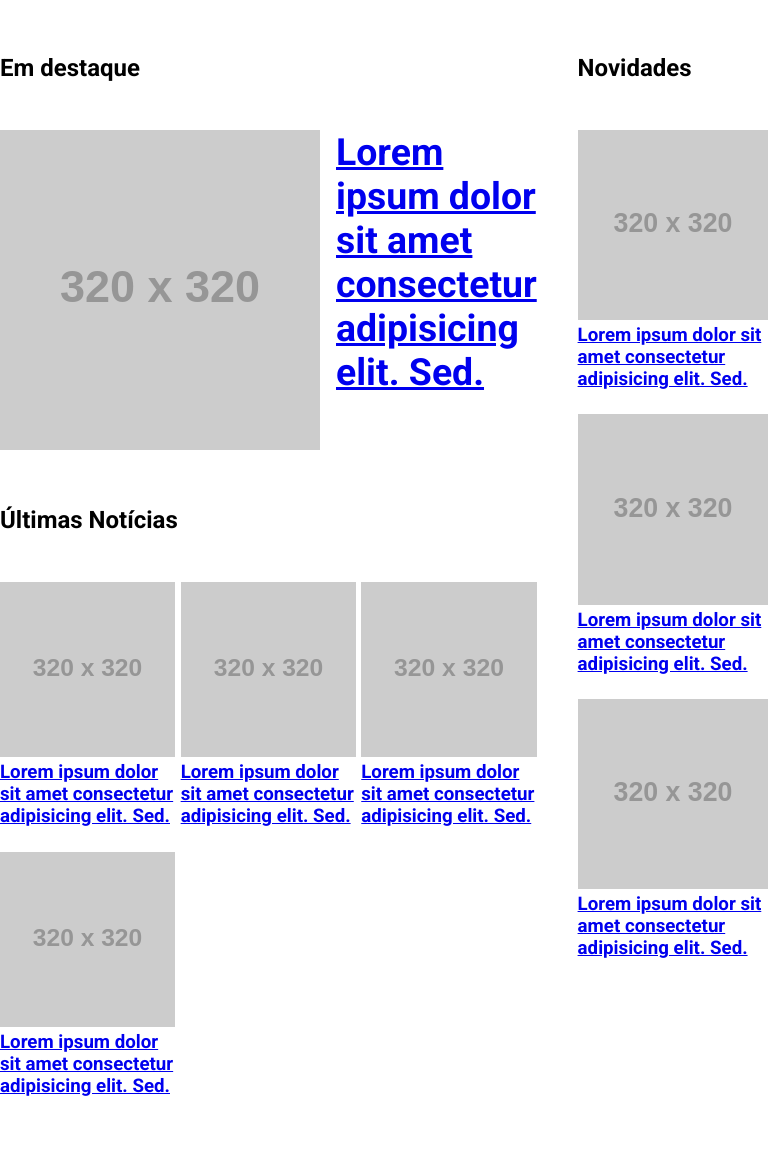
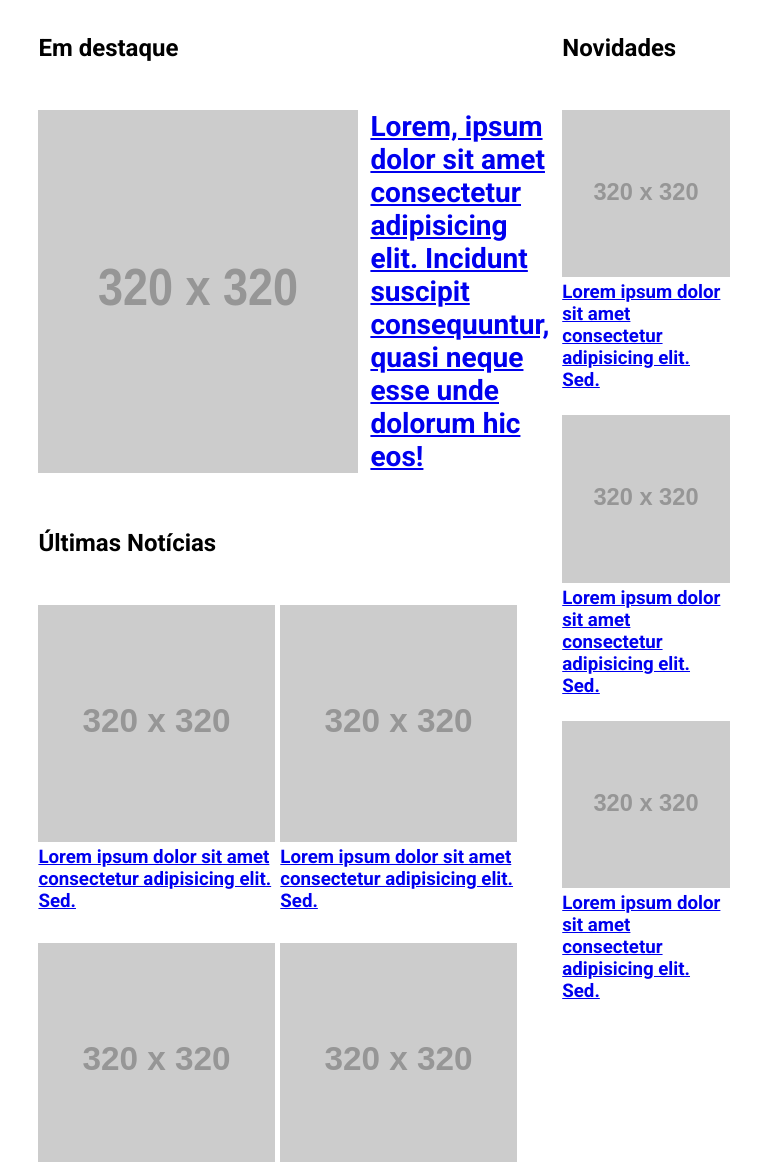
Before and after one commit to ClaudioFerreir/project_EBACnews, a plain HTML site: page index.html in a window 768 px wide. Shown: the part 132-1294 px from the top of the page. Before the commit the page ends 1229 px from the top, so only its background shows below. Drawn offline with nearby package versions, Linux system fonts and the light colour scheme; placeholder pictures from the web are drawn by us.

Commit message:
feat: medium screen layout responsive

```diff
--- a/index.html
+++ b/index.html
@@ -68,7 +68,7 @@
           <a href="#">
             <img src="https://via.placeholder.com/320x320" alt="">
             <h3>
-              Lorem ipsum dolor sit amet consectetur adipisicing elit. Sed.
+              Lorem, ipsum dolor sit amet consectetur adipisicing elit. Incidunt suscipit consequuntur, quasi neque esse unde dolorum hic eos!
             </h3>
           </a>
         </article>
--- a/main.css
+++ b/main.css
@@ -100,7 +100,6 @@ aside .noticia {
 }
 
 /*small screen*/
-
 @media screen and (max-width: 767px) {
 
   /*header*/
@@ -169,15 +168,23 @@ header div.container {
   aside {
     padding-left: 0;
   }
+}
 
 /*medium screen*/
-  @media screen and (min-width:768px) and (max-width: 1023px) {
-    h1 {
-      color: red;
-    }
-
+@media screen and (min-width:768px) and (max-width: 1023px){
   .container {
     max-width: 90%;
   }
+
+  .botao-menu {
+    display: none;
+  }
+
+  .destaque .noticia a {
+    font-size: 1.5em;
+  }
+
+  .noticias {
+    grid-template-columns: repeat(2, 49%);
   }
 }
```
Lines whose indentation alone changed are shown as unchanged.
